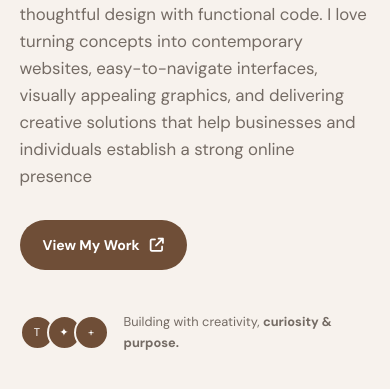
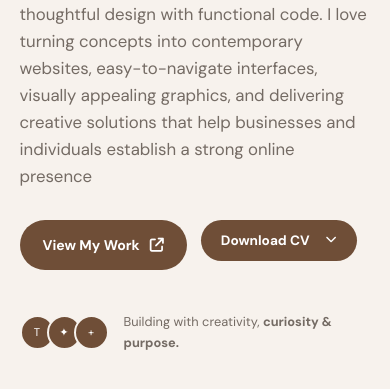
Before and after one commit to Haleemah-design/PORTFOLIO-, a plain HTML site: page index.html in a window 390 px wide. Shown: the part 455-844 px from the top of the page. Drawn offline with nearby package versions, Linux system fonts and the light colour scheme.

Commit message:
Fix mobile CV button

```diff
--- a/style.css
+++ b/style.css
@@ -1730,7 +1730,9 @@ footer {
 
     }
 
-
+.cv-btn{
+    display: flex;
+}
     .nav-links {
 
         position: absolute;
```
